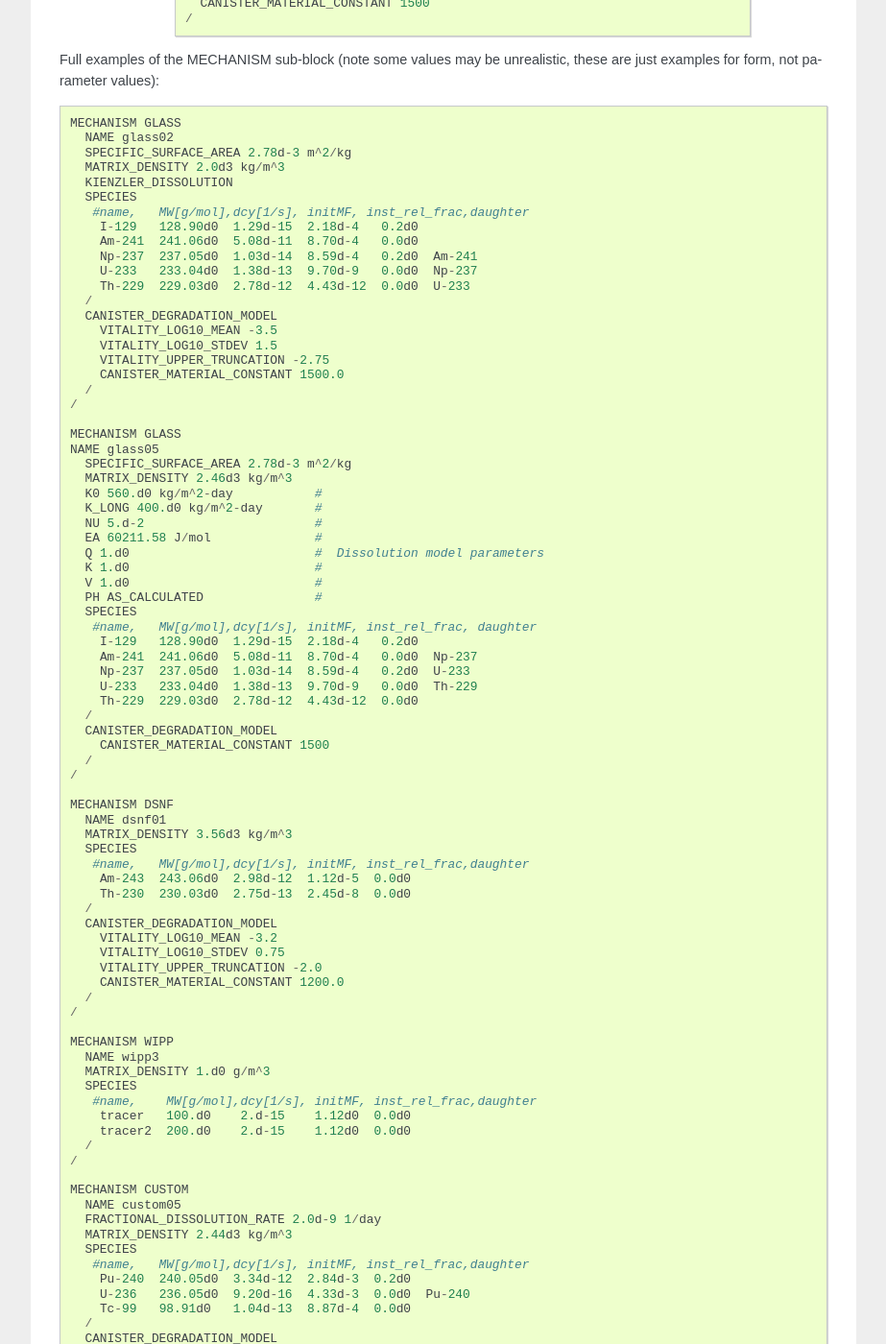
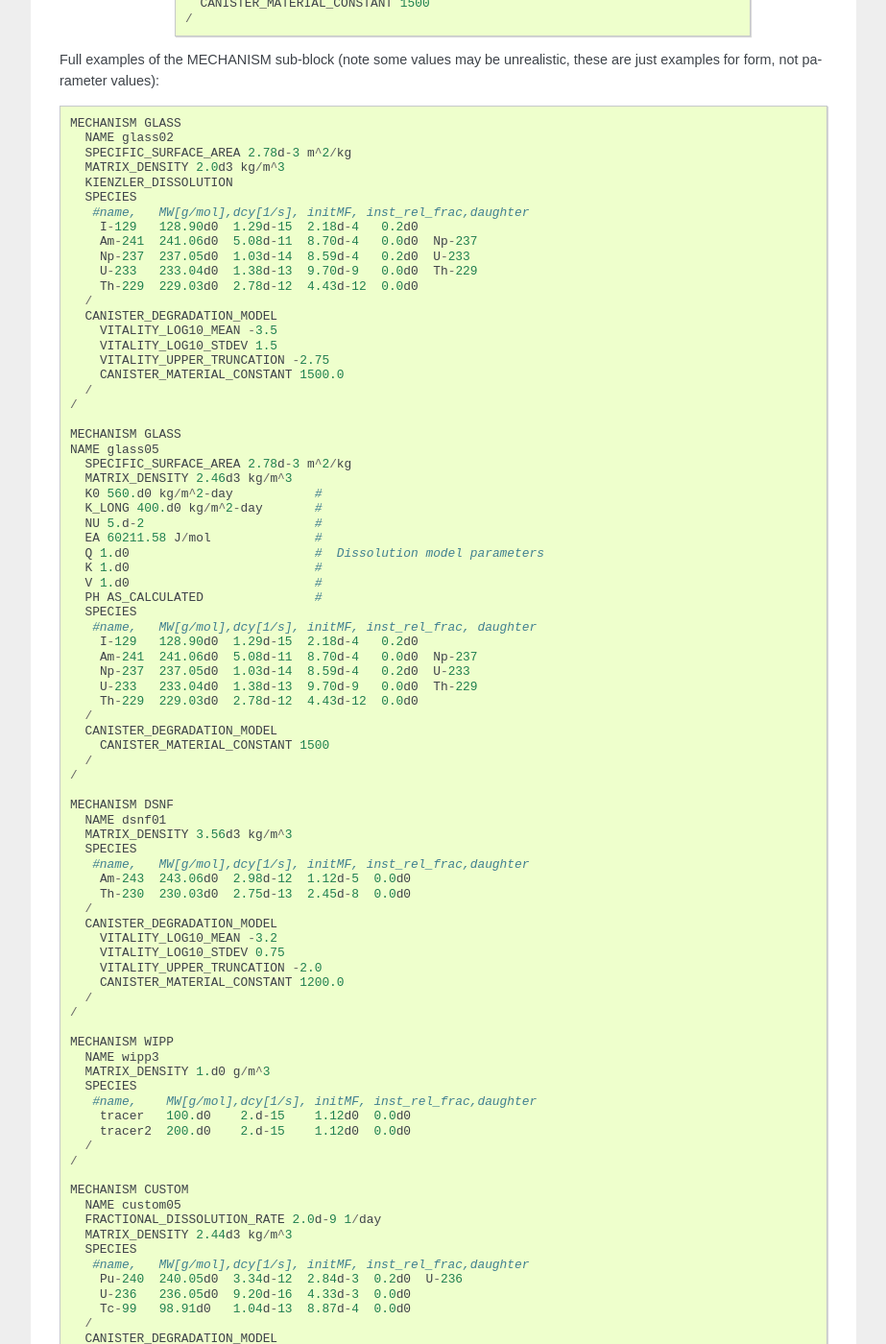
Before and after one commit to Miracloon/pflotran-documentation, a Sphinx documentation site: the page built from source/user_guide/cards/gdsa/waste_form_general_card.rst, in a window 1280 px wide and 1400 px high, scrolled down 6798 px. Shown: the whole window at 96% size, without its empty margins (318-1241 px from the left). Built offline with Sphinx 7.4.7, drawn with Linux system fonts in a browser that asks for light colours.

Commit message:
Fix daughter typos in SPECIES examples.

```diff
--- a/source/user_guide/cards/gdsa/waste_form_general_card.rst
+++ b/source/user_guide/cards/gdsa/waste_form_general_card.rst
@@ -408,10 +408,10 @@ for form, not parameter values):
       SPECIES
        #name,   MW[g/mol],dcy[1/s], initMF, inst_rel_frac,daughter
         I-129   128.90d0  1.29d-15  2.18d-4   0.2d0
-        Am-241  241.06d0  5.08d-11  8.70d-4   0.0d0
-        Np-237  237.05d0  1.03d-14  8.59d-4   0.2d0  Am-241
-        U-233   233.04d0  1.38d-13  9.70d-9   0.0d0  Np-237
-        Th-229  229.03d0  2.78d-12  4.43d-12  0.0d0  U-233
+        Am-241  241.06d0  5.08d-11  8.70d-4   0.0d0  Np-237
+        Np-237  237.05d0  1.03d-14  8.59d-4   0.2d0  U-233
+        U-233   233.04d0  1.38d-13  9.70d-9   0.0d0  Th-229
+        Th-229  229.03d0  2.78d-12  4.43d-12  0.0d0
       /
       CANISTER_DEGRADATION_MODEL
         VITALITY_LOG10_MEAN -3.5
@@ -478,8 +478,8 @@ for form, not parameter values):
       MATRIX_DENSITY 2.44d3 kg/m^3
       SPECIES
        #name,   MW[g/mol],dcy[1/s], initMF, inst_rel_frac,daughter
-        Pu-240  240.05d0  3.34d-12  2.84d-3  0.2d0
-        U-236   236.05d0  9.20d-16  4.33d-3  0.0d0  Pu-240
+        Pu-240  240.05d0  3.34d-12  2.84d-3  0.2d0  U-236
+        U-236   236.05d0  9.20d-16  4.33d-3  0.0d0
         Tc-99   98.91d0   1.04d-13  8.87d-4  0.0d0
       /
       CANISTER_DEGRADATION_MODEL
@@ -494,8 +494,8 @@ for form, not parameter values):
       MATRIX_DENSITY 2.44d3 kg/m^3
       SPECIES
        #name,   MW[g/mol],dcy[1/s], initMF, inst_rel_frac,daughter
-        Pu-240  240.05d0  3.34d-12  2.84d-3  0.2d0
-        U-236   236.05d0  9.20d-16  4.33d-3  0.0d0  Pu-240
+        Pu-240  240.05d0  3.34d-12  2.84d-3  0.2d0  U-236
+        U-236   236.05d0  9.20d-16  4.33d-3  0.0d0
         Tc-99   98.91d0   1.04d-13  8.87d-4  0.0d0
       /
       CANISTER_DEGRADATION_MODEL
```
